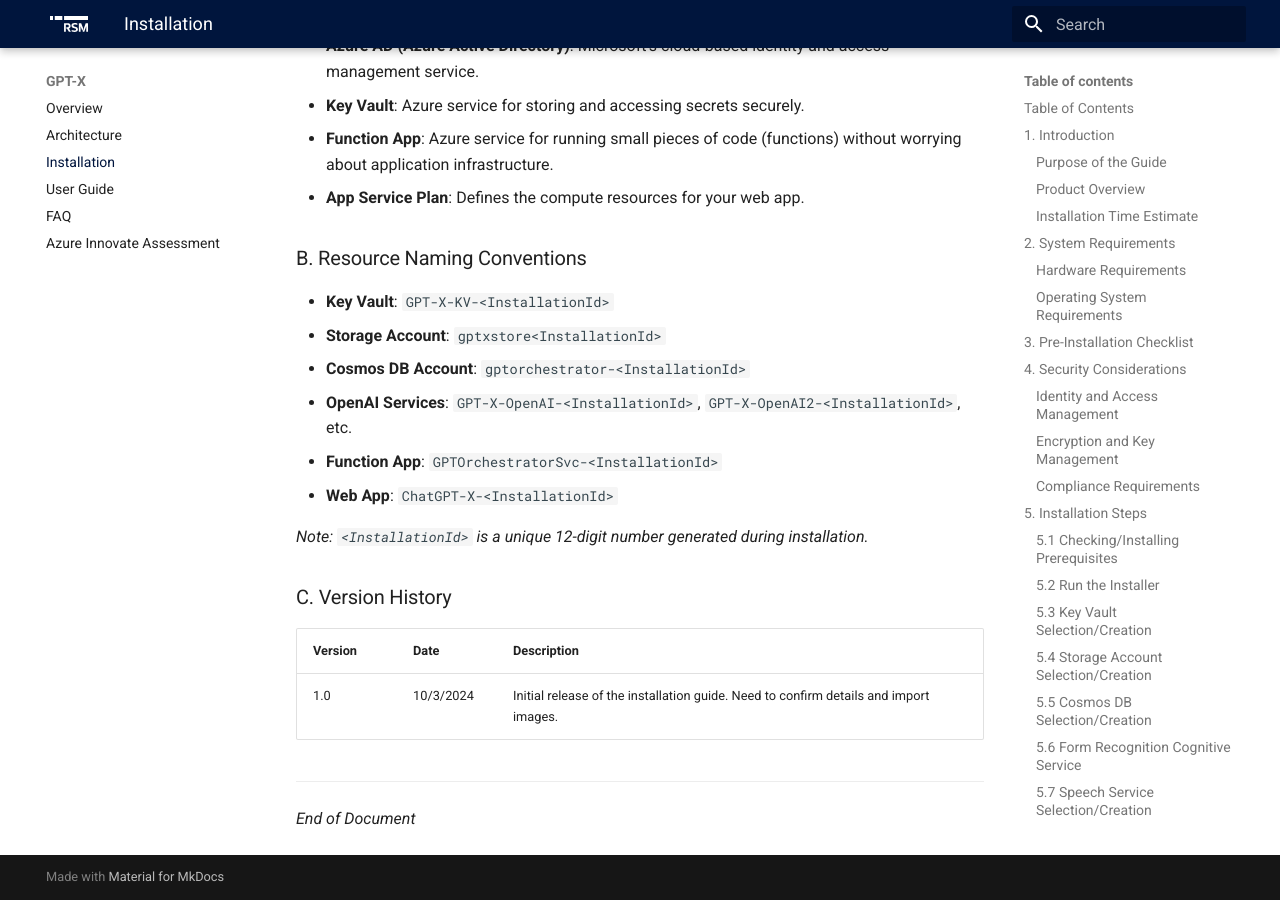
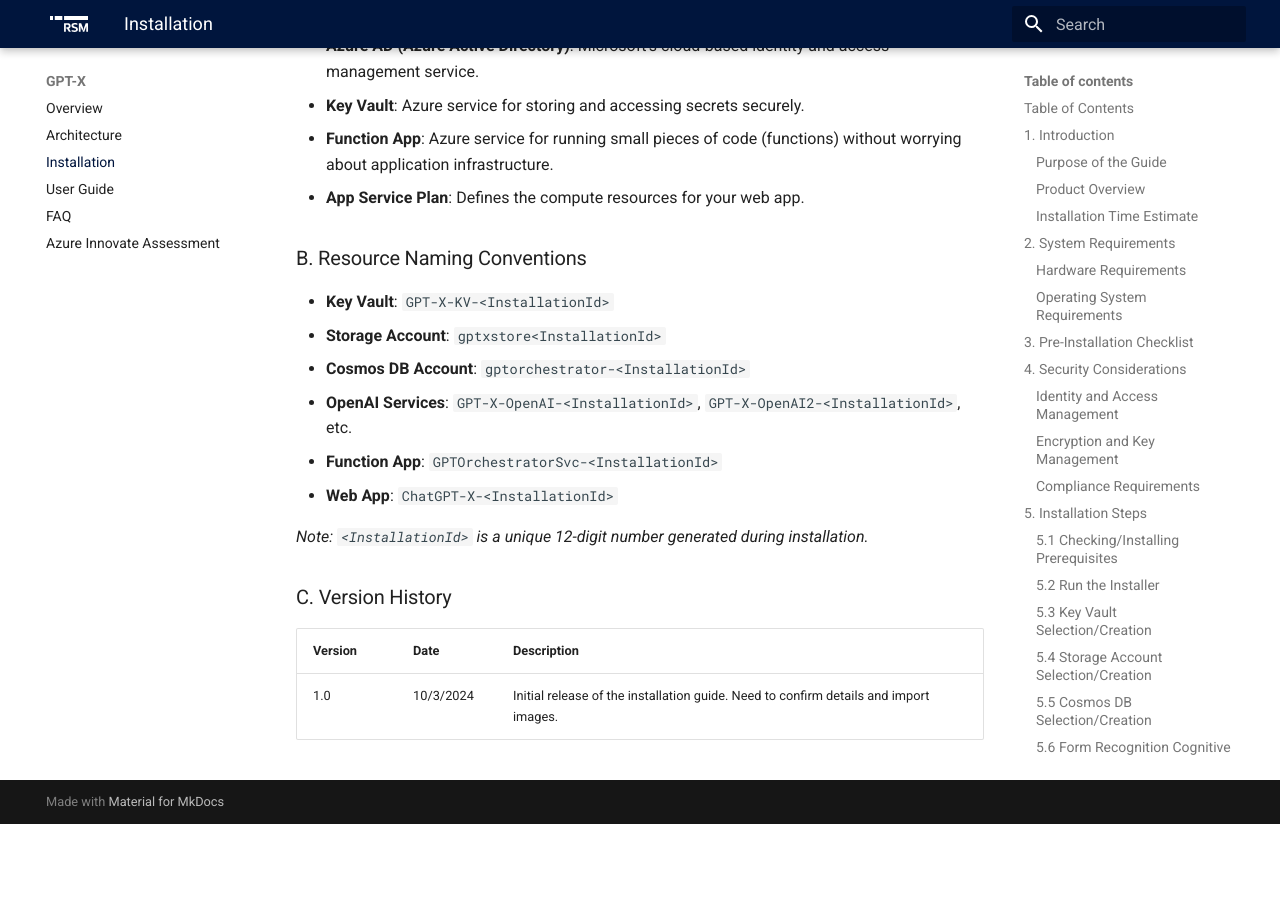
Before and after one commit to sambradley-rsm/gpt-x-docs, an MkDocs documentation site: the page built from docs/installation.md, in a window 1280 px wide and 900 px high, scrolled down 12241 px. Built offline with MkDocs 1.6.1 and Material for MkDocs 9.7.7, drawn with Linux system fonts in a browser that asks for light colours; after the commit the page ends 13065 px from its top, so only the background shows below that.

Commit message:
Removed extra text

```diff
--- a/docs/installation.md
+++ b/docs/installation.md
@@ -436,7 +436,3 @@
 | Version | Date          | Description                                                                           |
 |---------|---------------|---------------------------------------------------------------------------------------|
 | 1.0     | 10/3/2024     | Initial release of the installation guide. Need to confirm details and import images. |
-
----
-
-*End of Document*
```
